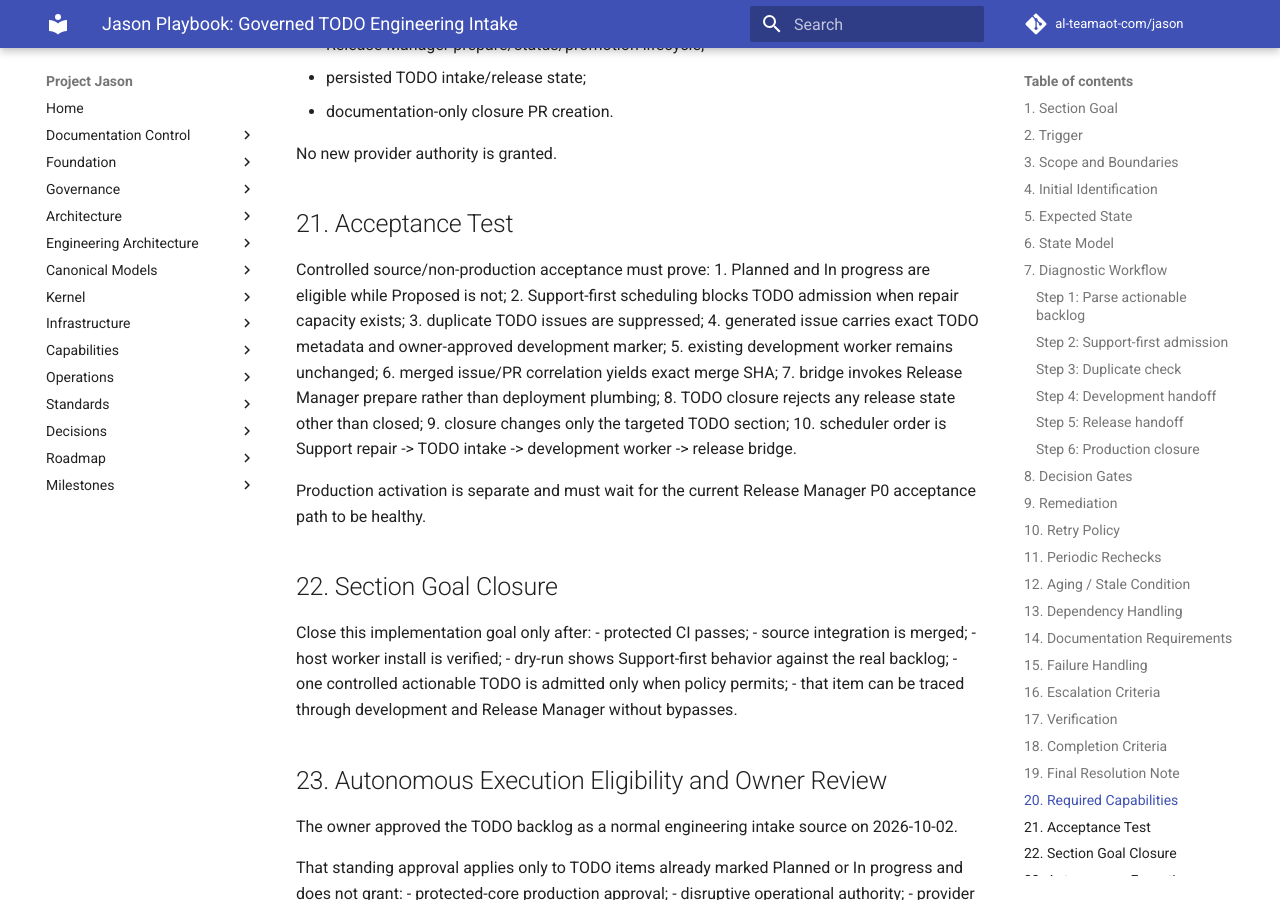
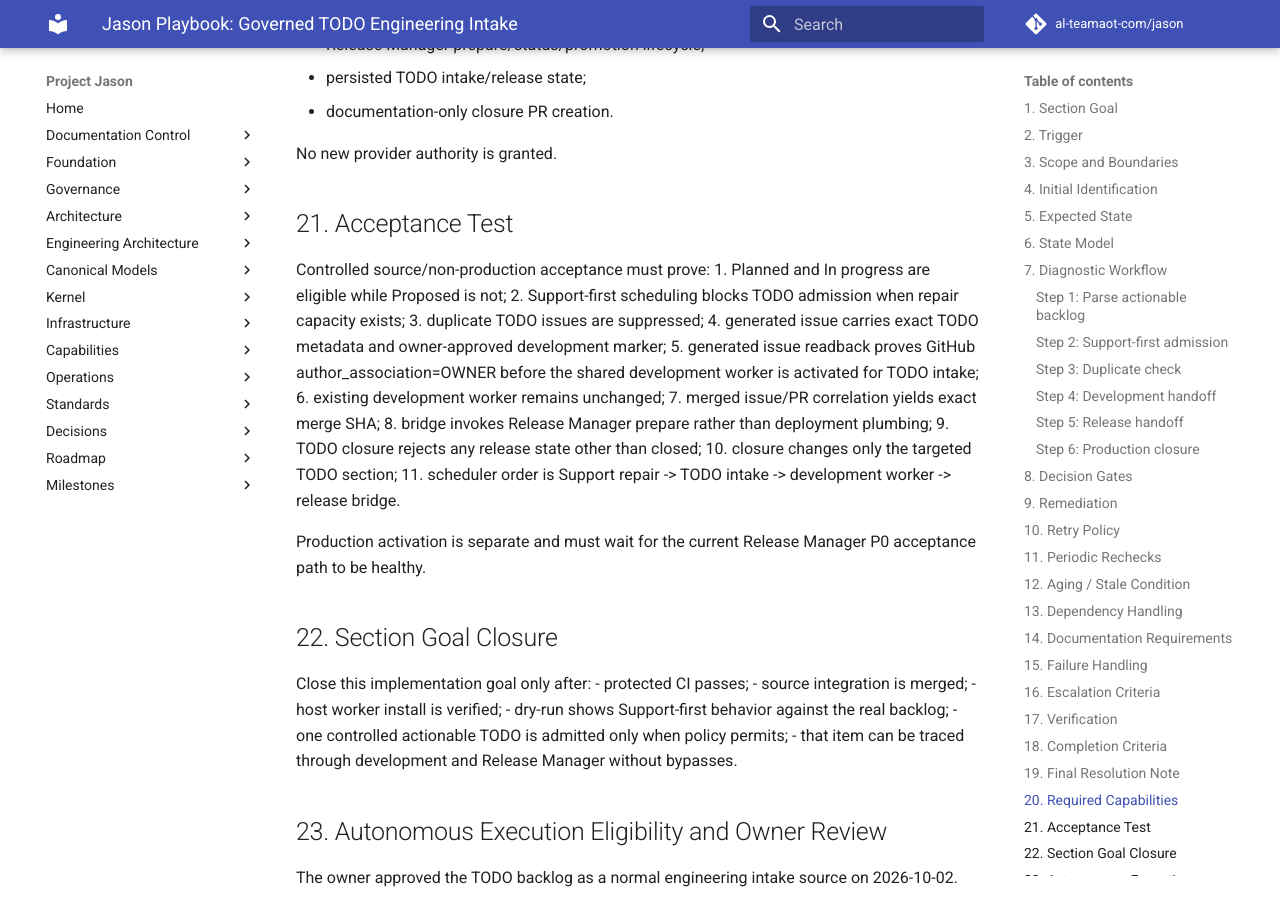
Before and after one commit to al-teamaot-com/jason, an MkDocs documentation site: the page built from docs/playbooks/Jason-Governed-TODO-Engineering-Intake.md, in a window 1280 px wide and 900 px high, scrolled down 6227 px. Built offline with MkDocs 1.6.1 and Material for MkDocs 9.7.7, drawn with Linux system fonts in a browser that asks for light colours; comment, search, counter and statistics services are not loaded.

Commit message:
Require owner-author readback before TODO worker activation

```diff
--- a/docs/playbooks/Jason-Governed-TODO-Engineering-Intake.md
+++ b/docs/playbooks/Jason-Governed-TODO-Engineering-Intake.md
@@ -297,12 +297,13 @@ Controlled source/non-production acceptance must prove:
 2. Support-first scheduling blocks TODO admission when repair capacity exists;
 3. duplicate TODO issues are suppressed;
 4. generated issue carries exact TODO metadata and owner-approved development marker;
-5. existing development worker remains unchanged;
-6. merged issue/PR correlation yields exact merge SHA;
-7. bridge invokes Release Manager prepare rather than deployment plumbing;
-8. TODO closure rejects any release state other than closed;
-9. closure changes only the targeted TODO section;
-10. scheduler order is Support repair -> TODO intake -> development worker -> release bridge.
+5. generated issue readback proves GitHub author_association=OWNER before the shared development worker is activated for TODO intake;
+6. existing development worker remains unchanged;
+7. merged issue/PR correlation yields exact merge SHA;
+8. bridge invokes Release Manager prepare rather than deployment plumbing;
+9. TODO closure rejects any release state other than closed;
+10. closure changes only the targeted TODO section;
+11. scheduler order is Support repair -> TODO intake -> development worker -> release bridge.
 
 Production activation is separate and must wait for the current Release Manager P0 acceptance path to be healthy.
 
```
